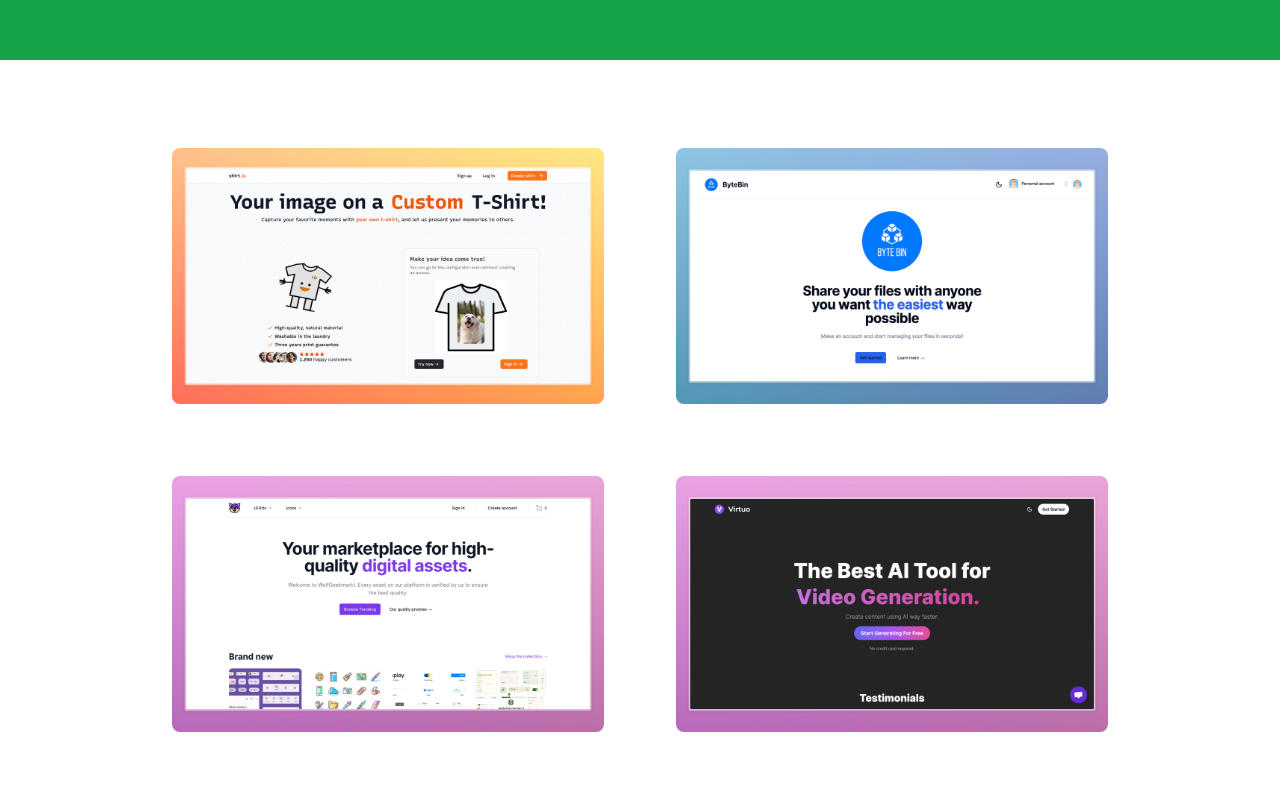
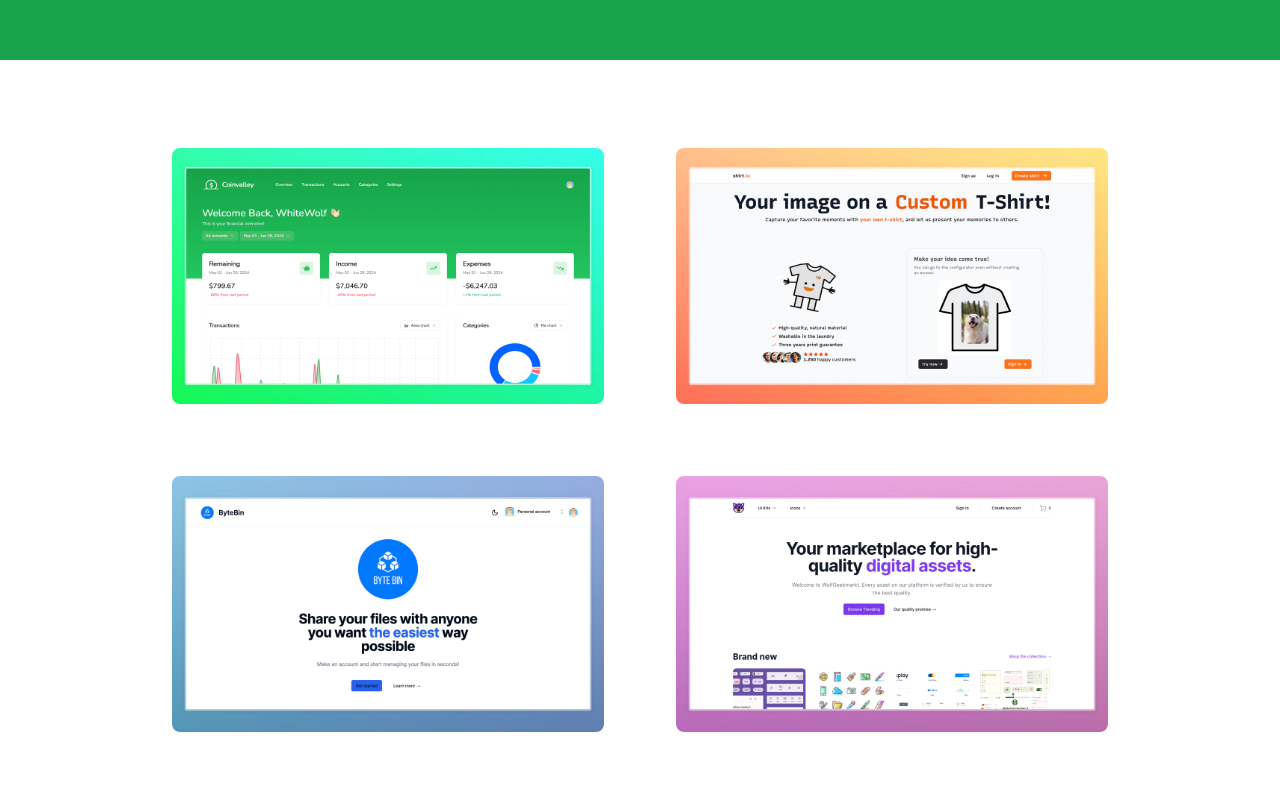
Before and after one commit to WhiteWolfWCY/portfolio_v2, a Next.js app: page / in a window 1280 px wide. Shown: the part 1540-2340 px from the top of the page. Built offline with nearby package versions, Linux system fonts and the light colour scheme.

Commit message:
New project and grid fix

```diff
--- a/components/Projects.tsx
+++ b/components/Projects.tsx
@@ -6,6 +6,7 @@ import {
   FaGithub,
   FaPython,
   FaStripeS,
+  FaFire,
 } from "react-icons/fa";
 import { TbBrandNextjs, TbBrandTypescript } from "react-icons/tb";
 import {
@@ -26,6 +27,21 @@ const strings = ["Projects", "My work", "Take a look!"];
 
 
 export const PROJECTS = [
+  {
+    title: "Coinvalley",
+    tech: [
+      TbBrandNextjs,
+      TbBrandTypescript,
+      SiClerk,
+      FaFire,
+      SiTailwindcss,
+      SiPostgresql,
+      FaStripeS,
+    ],
+    link: "https://coinvalley.vercel.app",
+    cover: "/coinvalley.jpeg",
+    background: "bg-green-500",
+  },
   {
     title: "Shirt.io",
     tech: [
@@ -117,7 +133,7 @@ export default function Projects() {
         {projects.map((project, index) => (
           <Link key={index} href={project.link} className={cn(
             "col-span-1",
-            index === projects.length - 1 ? "sm:col-span-2 flex justify-center" : ""
+            index === projects.length - 1 && projects.length % 2 != 0 ? "sm:col-span-2 flex justify-center" : ""
           )}>
             <div className="p-5 rounded-md">
               <DirectionAwareHover
```
Also changed, not shown: public/Coinvalley.jpeg (added).
